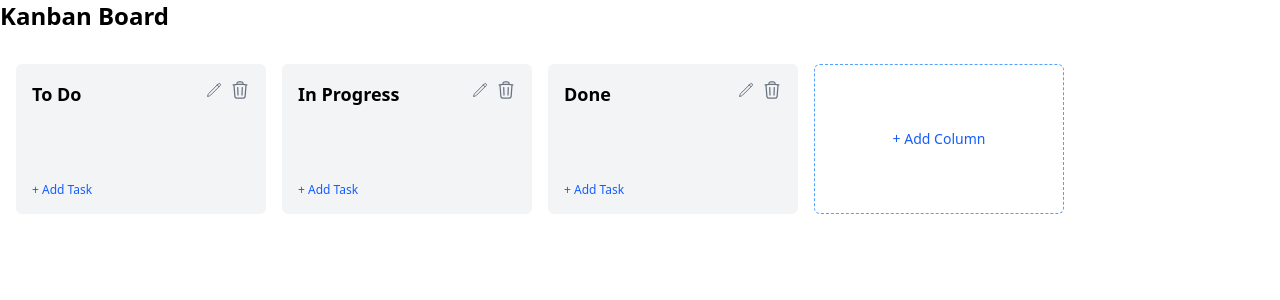
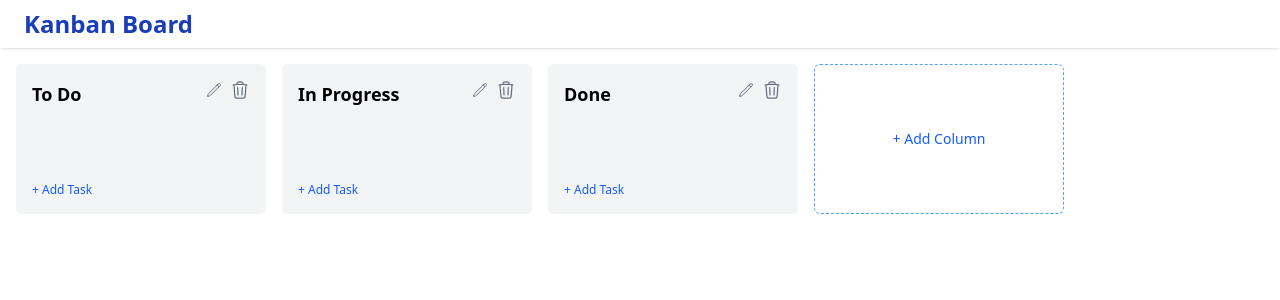
Before and after one commit to PallaviDule/React-Kanban-board, a React (Vite) app: page / in a window 1280 px wide. Shown: the top 300 px of the page. Built offline with nearby package versions, Linux system fonts and the light colour scheme.

Commit message:
css header

```diff
--- a/src/App.tsx
+++ b/src/App.tsx
@@ -4,10 +4,17 @@ import Board from './components/Board'
 function App() {
 
   return (
-    <>
-       <h1 className="text-2xl font-bold mb-4">Kanban Board</h1>
-      <Board />
-    </>
+<div className="h-screen flex flex-col">
+      {/* Fixed App Header */}
+      <header className="sticky top-0 z-10 bg-white shadow px-6 py-2">
+        <h1 className="text-2xl font-bold text-blue-800">Kanban Board</h1>
+      </header>
+
+      {/* Scrollable main content */}
+      <main className="flex-1 overflow-auto">
+        <Board />
+      </main>
+    </div>
   )
 }
 
```
